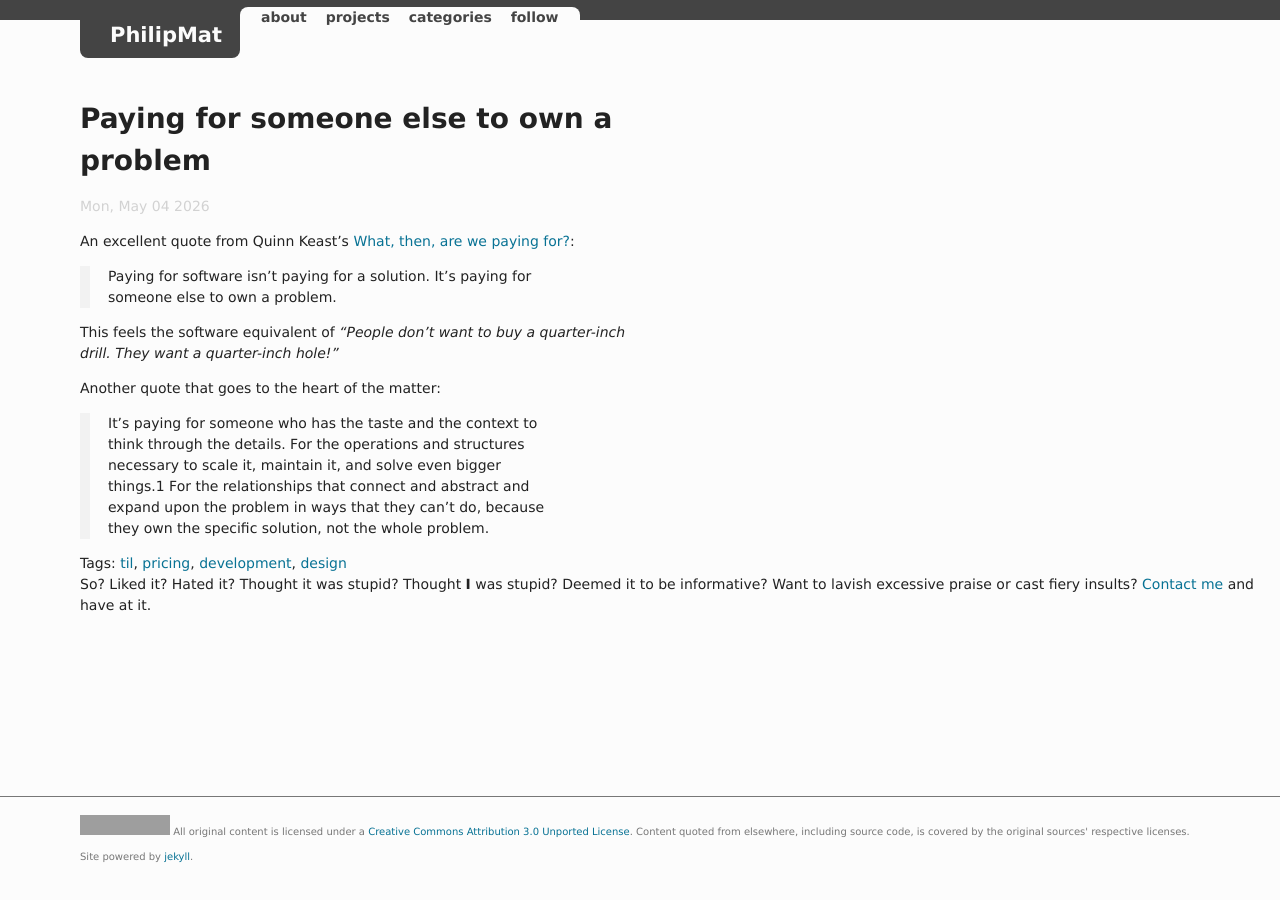
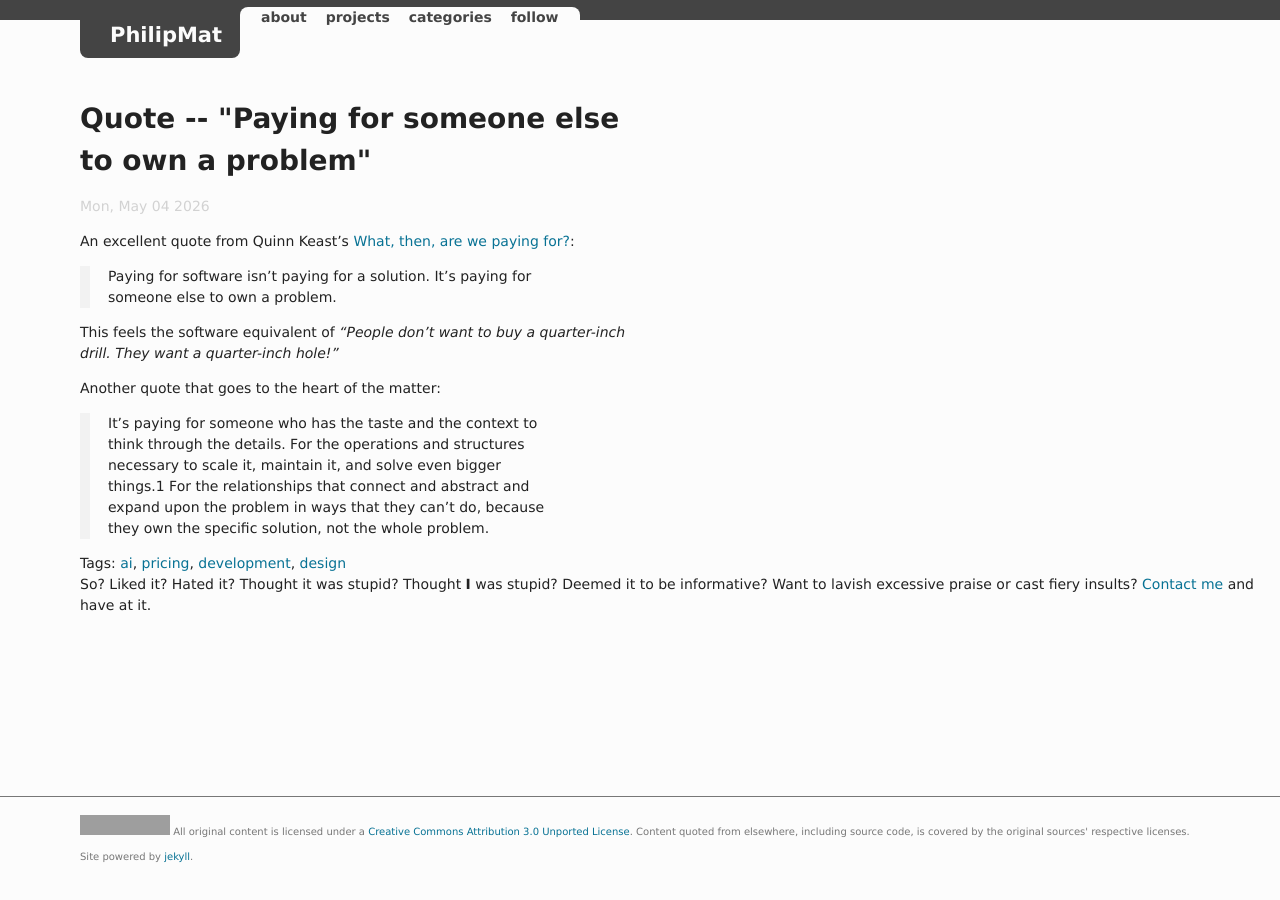
Before and after one commit to philipmat/philipmat.github.io, a Jekyll site: the page built from _posts/2026-05-04-paying-for-someone-else-to-own-a-problem.md, in a window 1280 px wide. Built offline with Jekyll 4.4.1, drawn with Linux system fonts in a browser that asks for light colours; grey boxes are pictures that could not be loaded.

Commit message:
Modify post title and update tags
Updated title and tags for clarity and relevance.

```diff
--- a/_posts/2026-05-04-paying-for-someone-else-to-own-a-problem.md
+++ b/_posts/2026-05-04-paying-for-someone-else-to-own-a-problem.md
@@ -1,7 +1,7 @@
 ---
 layout: post
-title: "Paying for someone else to own a problem"
-tags: [til, pricing, development, design]
+title: Quote -- "Paying for someone else to own a problem"
+tags: [ai, pricing, development, design]
 snippet: "Paying for software buys problem ownership — the taste, context, operations and relationships needed to scale, maintain, and extend a solution, not just code or a feature."
 ---
 
```
